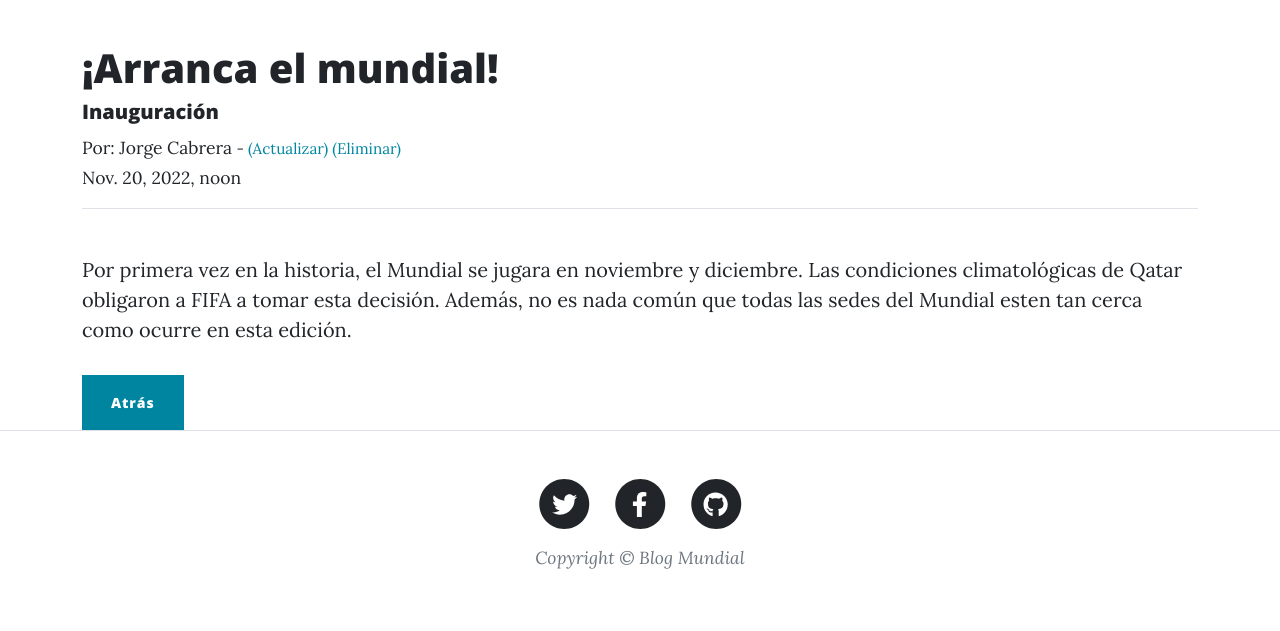
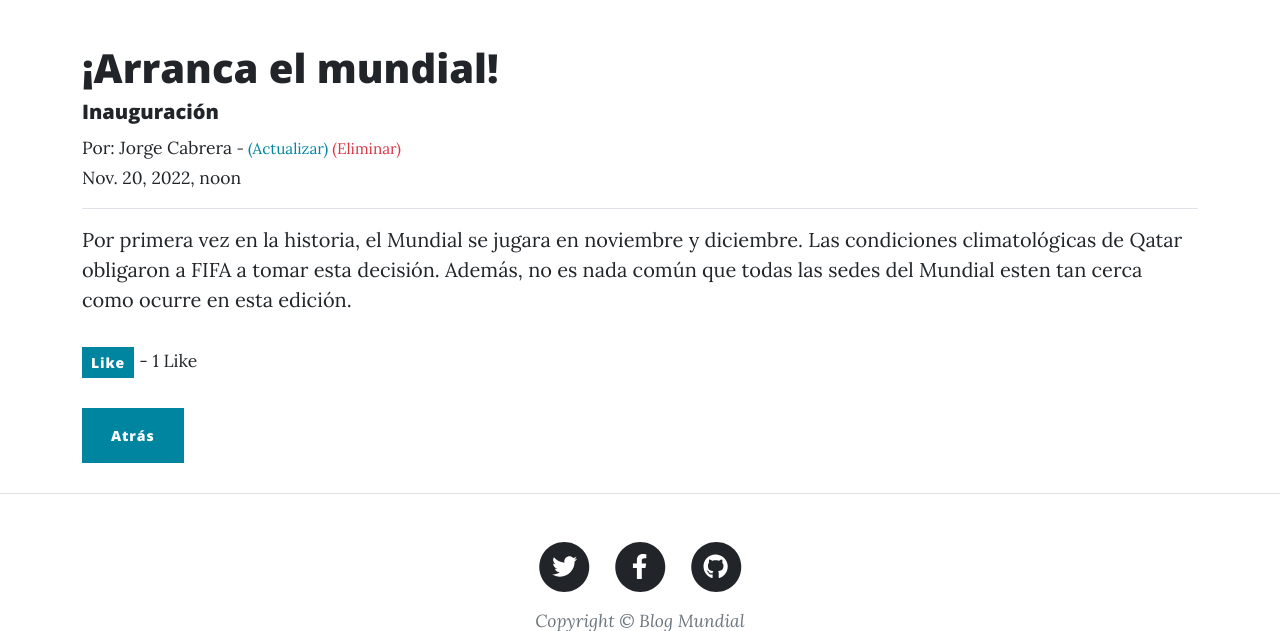
Before and after one commit to Jocab17/Entrega_Final-Jorge_Cabrera, a Django app: page /post/1 in a window 1280 px wide. Shown: the part 404-1035 px from the top of the page. Before the commit the page ends 973 px from the top, so only its background shows below. Run offline with Django 4.2, Linux system fonts and the light colour scheme; a user stored in the database is signed in; data comes from the database, SQL or seed files in the repository; both versions use the stored data as it was after the commit; some libraries are stand-ins or nearby versions.

Commit message:
Fecha añadida a los posts, sistema de likes

```diff
--- a/BlogMundial/Blog/models.py
+++ b/BlogMundial/Blog/models.py
@@ -10,6 +10,10 @@ class Post(models.Model):
     autor = models.ForeignKey(User, on_delete=models.CASCADE)
     cuerpo = models.TextField()
     fecha = models.DateTimeField()
+    likes = models.ManyToManyField(User, related_name='blog_posts')
+
+    def total_likes(self):
+        return self.likes.count()
 
     def __str__(self):
         return self.titulo + ' | ' + str(self.autor)
--- a/BlogMundial/Blog/templates/all_posts.html
+++ b/BlogMundial/Blog/templates/all_posts.html
@@ -10,7 +10,7 @@
     <ul>
         {% for post in object_list %}
         <li>
-                <a href="{% url 'post_details' post.pk %}"><u><strong>{{post.titulo}}</strong></u></a><small class="text-muted"> - {{post.autor.first_name}} {{post.autor.last_name}}
+                <a href="{% url 'post_details' post.pk %}" class="link-primary"><u><strong>{{post.titulo}}</strong></u></a><small class="text-muted"> - {{post.autor.first_name}} {{post.autor.last_name}}
                 <br>
                 {{post.fecha}}
                 </small>
--- a/BlogMundial/Blog/templates/delete_post.html
+++ b/BlogMundial/Blog/templates/delete_post.html
@@ -26,7 +26,7 @@
                             <br>
                         </strong>
                         <br>
-                        <button type="submit" class="btn btn-secondary">Eliminar</button>
+                        <button type="submit" class="btn btn-danger">Eliminar</button>
                     </form>
                 </div>
             </div>
--- a/BlogMundial/Blog/templates/index.html
+++ b/BlogMundial/Blog/templates/index.html
@@ -66,7 +66,7 @@
                     <div class="col-md-10 col-lg-8 col-xl-7">
                         <div class="site-heading">
                             <h1>Blog Mundial</h1>
-                            <span class="subheading">Un blog con las noticias más recientes del Mundial QATAR 2022</span>
+                            <span class="subheading">Un blog con noticias recientes del Mundial QATAR 2022™</span>
                         </div>
                     </div>
                 </div>
--- a/BlogMundial/Blog/templates/post_details.html
+++ b/BlogMundial/Blog/templates/post_details.html
@@ -12,13 +12,18 @@
     <small>
         Por: {{post.autor.first_name}} {{post.autor.last_name}}
         <small>
+
             {% if user.is_authenticated %}
+
                 {% if user.id == post.autor.id %}
+
                     - <a href="{% url 'update_post' post.pk %}" class="link-primary">(Actualizar)</a>
+                    <a href="{% url 'delete_post' post.pk %}" class="link-danger">(Eliminar)</a>
 
-                    <a href="{% url 'delete_post' post.pk %}" class="link-primary">(Eliminar)</a>
-                {% endif %}
+                    {% endif %}
+
             {% endif %}
+
         </small>
     </small>
     <br>
@@ -26,11 +31,47 @@
         {{post.fecha}}
     </small>
     <hr>
-    <br/>
     {{post.cuerpo}}
     <br/><br/>
 
+    {% if user.is_authenticated %}
+
+        <form action="{% url 'like_post' post.pk %}" method="POST">
+            {% csrf_token %}
+            {% if liked %}
+
+                <button type="submit", name="post_id", value="{{post.id}}", class="btn btn-danger btn-sm">
+                    Dislike
+                </button>
+
+            {% else %}
+
+                <button type="submit", name="post_id", value="{{post.id}}", class="btn btn-primary btn-sm">
+                    Like
+                </button>
+
+            {% endif %}
+
+            <small>- {{total_likes}}
+
+            {% if total_likes == 1 %}
+
+                Like
+
+            {% else %}
+
+                Likes
+
+            {% endif %}
+
+            </small>
+        </form>
+        <br/>
+
+    {% endif %}
+
     <a href="{% url 'home' %}" class="btn btn-primary">Atrás</a>
+    <br/><br/>
 </div>
 
 {% endblock post %}
--- a/BlogMundial/Blog/urls.py
+++ b/BlogMundial/Blog/urls.py
@@ -8,4 +8,5 @@ urlpatterns = [
     path('post/update/<int:pk>', UpdatePostView.as_view(), name='update_post'),
     path('post/delete/<int:pk>', DeletePostView.as_view(), name='delete_post'),
     path('all_posts/', AllPostsView.as_view(), name='all_posts'),
+    path('like/<int:pk>', LikeView, name='like_post'),
 ]
--- a/BlogMundial/Blog/views.py
+++ b/BlogMundial/Blog/views.py
@@ -1,5 +1,6 @@
-from django.shortcuts import render
-from django.urls import reverse_lazy
+from django.http import HttpResponseRedirect
+from django.shortcuts import render, get_object_or_404
+from django.urls import reverse_lazy, reverse
 from django.views.generic import ListView, DetailView, CreateView, UpdateView, DeleteView
 from .models import *
 from .forms import *
@@ -16,6 +17,19 @@ class HomeView(ListView):
 class PostDetailView(DetailView):
     model = Post
     template_name = 'post_details.html'
+
+    def get_context_data(self, *args, **kwargs):
+        context = super(PostDetailView, self).get_context_data(*args, **kwargs)
+        like_info = get_object_or_404(Post, id=self.kwargs['pk'])
+        total_likes = like_info.total_likes()
+        liked = False
+
+        if like_info.likes.filter(id=self.request.user.id).exists():
+            liked = True
+
+        context['total_likes'] = total_likes
+        context['liked'] = liked
+        return context
 
 class AddPostView(CreateView):
     model = Post
@@ -36,3 +50,16 @@ class AllPostsView(ListView):
     model = Post
     template_name = 'all_posts.html'
     ordering = ['-fecha']
+
+def LikeView(request, pk):
+    post = get_object_or_404(Post, id=request.POST.get('post_id'))
+    liked = False
+
+    if post.likes.filter(id=request.user.id).exists():
+        post.likes.remove(request.user)
+        liked = False
+    else:
+        post.likes.add(request.user)
+        liked = True
+
+    return HttpResponseRedirect(reverse('post_details', args=[str(pk)]))
```
Also changed, not shown: BlogMundial/Blog/migrations/0005_post_likes_alter_post_fecha.py (added), BlogMundial/db.sqlite3.
